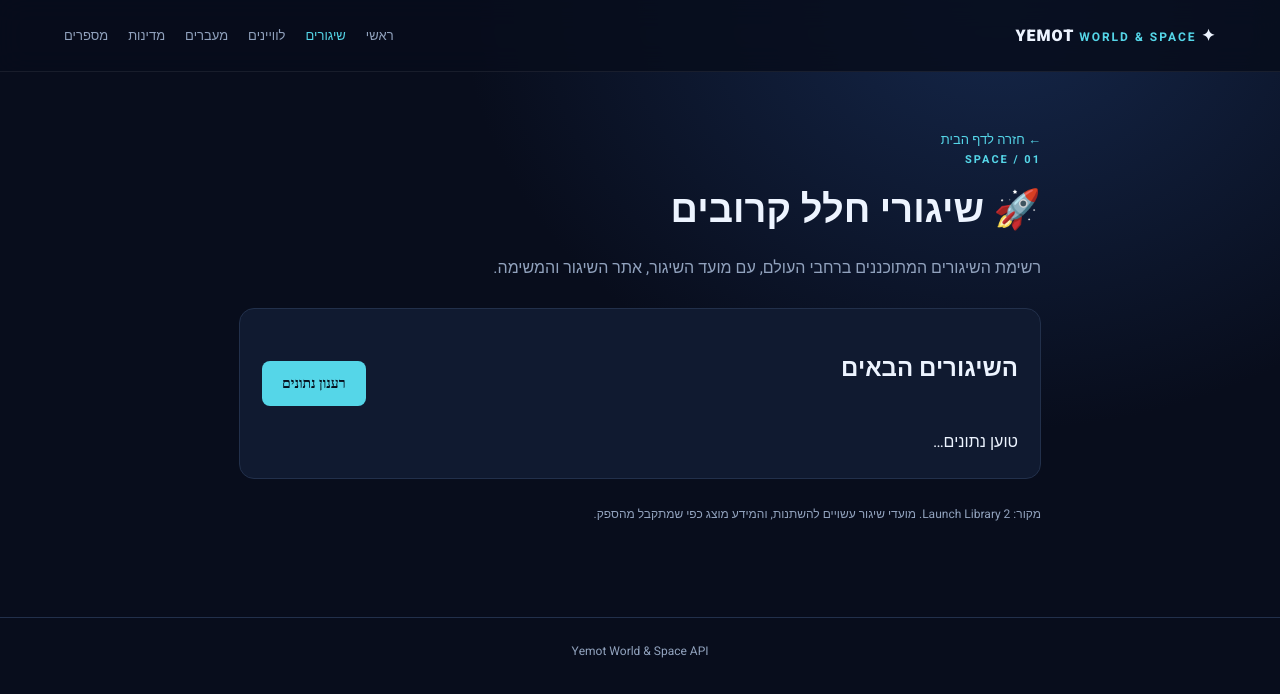
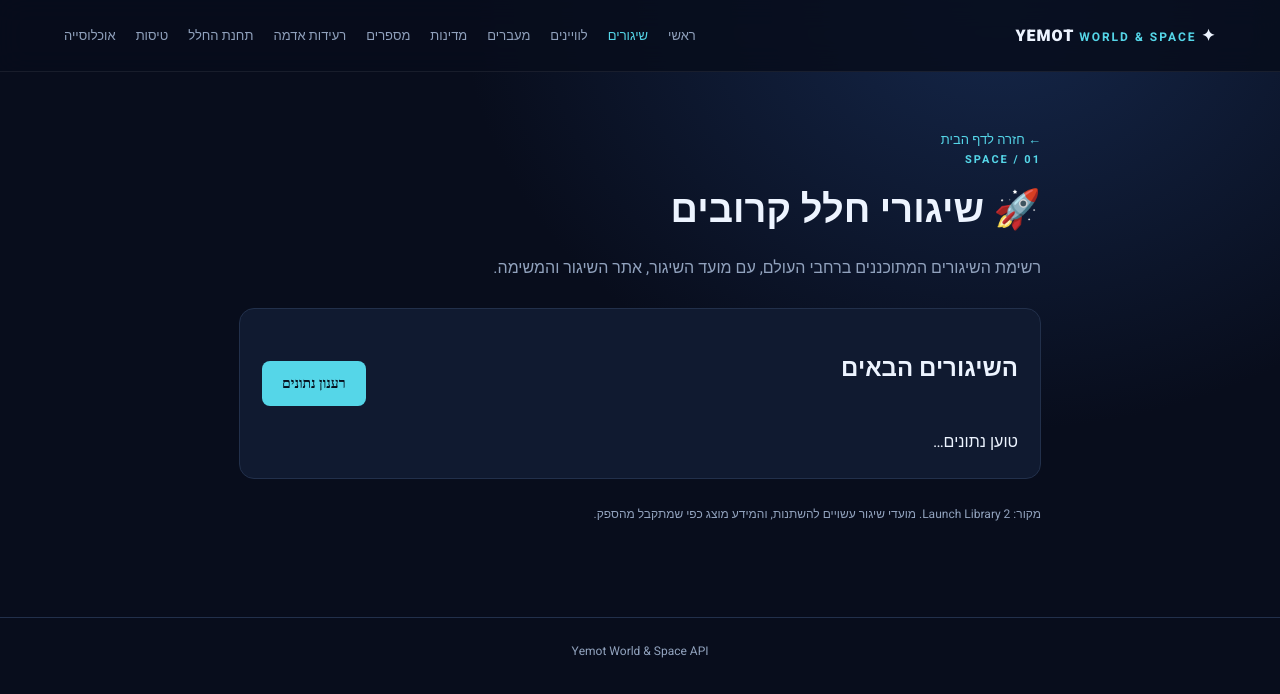
Before and after one commit to dji705/yemot-world-space-api, a plain HTML site: page launches.html in a window 1280 px wide. Drawn offline with Linux system fonts and the light colour scheme.

Commit message:
Add new services to site navigation

```diff
--- a/launches.html
+++ b/launches.html
@@ -1 +1 @@
-<!doctype html><html lang="he" dir="rtl"><head><meta charset="utf-8"><meta name="viewport" content="width=device-width,initial-scale=1"><title>שיגורי חלל | Yemot World & Space</title><link rel="stylesheet" href="style.css"><script defer src="app.js"></script></head><body data-page="launches"><header class="top"><a class="brand" href="index.html">✦ YEMOT <b>WORLD & SPACE</b></a><nav><a href="index.html">ראשי</a><a class="active" href="launches.html">שיגורים</a><a href="satellites.html">לוויינים</a><a href="passes.html">מעברים</a><a href="countries.html">מדינות</a><a href="numbers.html">מספרים</a></nav></header><main class="page"><a class="back" href="index.html">← חזרה לדף הבית</a><div class="eyebrow">SPACE / 01</div><h1 class="page-title">🚀 שיגורי חלל קרובים</h1><p class="lead">רשימת השיגורים המתוכננים ברחבי העולם, עם מועד השיגור, אתר השיגור והמשימה.</p><section class="panel"><div class="section-head"><h2>השיגורים הבאים</h2><button class="action" onclick="loadLaunches()">רענון נתונים</button></div><div id="result" class="result">טוען נתונים…</div></section><p class="note">מקור: Launch Library 2. מועדי שיגור עשויים להשתנות, והמידע מוצג כפי שמתקבל מהספק.</p></main><footer>Yemot World & Space API</footer></body></html>
+<!doctype html><html lang="he" dir="rtl"><head><meta charset="utf-8"><meta name="viewport" content="width=device-width,initial-scale=1"><title>שיגורי חלל | Yemot World & Space</title><link rel="stylesheet" href="style.css"><script defer src="app.js"></script></head><body data-page="launches"><header class="top"><a class="brand" href="index.html">✦ YEMOT <b>WORLD & SPACE</b></a><nav><a href="index.html">ראשי</a><a class="active" href="launches.html">שיגורים</a><a href="satellites.html">לוויינים</a><a href="passes.html">מעברים</a><a href="countries.html">מדינות</a><a href="numbers.html">מספרים</a><a href="earthquakes.html">רעידות אדמה</a><a href="iss.html">תחנת החלל</a><a href="flights.html">טיסות</a><a href="population.html">אוכלוסייה</a></nav></header><main class="page"><a class="back" href="index.html">← חזרה לדף הבית</a><div class="eyebrow">SPACE / 01</div><h1 class="page-title">🚀 שיגורי חלל קרובים</h1><p class="lead">רשימת השיגורים המתוכננים ברחבי העולם, עם מועד השיגור, אתר השיגור והמשימה.</p><section class="panel"><div class="section-head"><h2>השיגורים הבאים</h2><button class="action" onclick="loadLaunches()">רענון נתונים</button></div><div id="result" class="result">טוען נתונים…</div></section><p class="note">מקור: Launch Library 2. מועדי שיגור עשויים להשתנות, והמידע מוצג כפי שמתקבל מהספק.</p></main><footer>Yemot World & Space API</footer></body></html>
```
